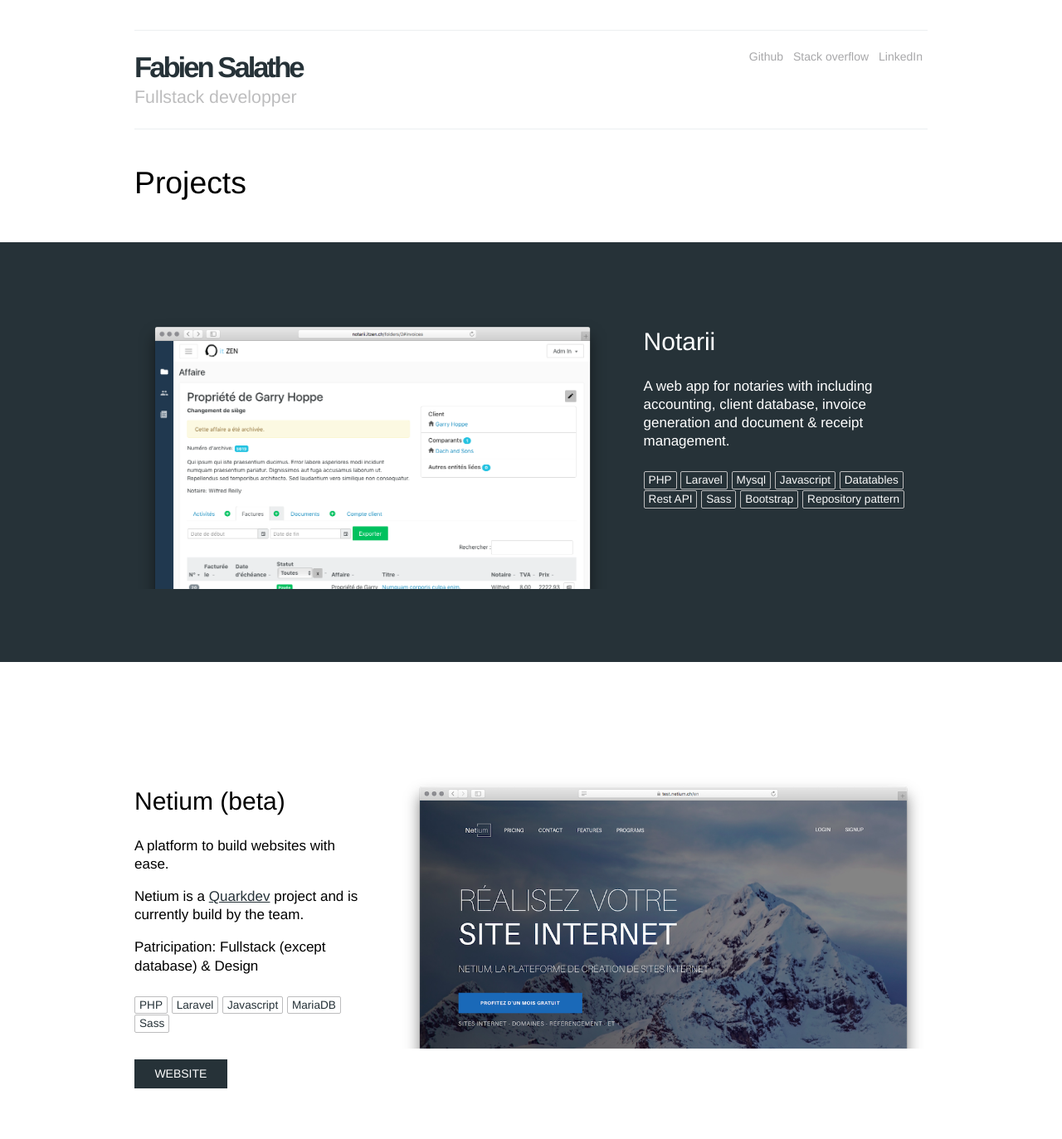
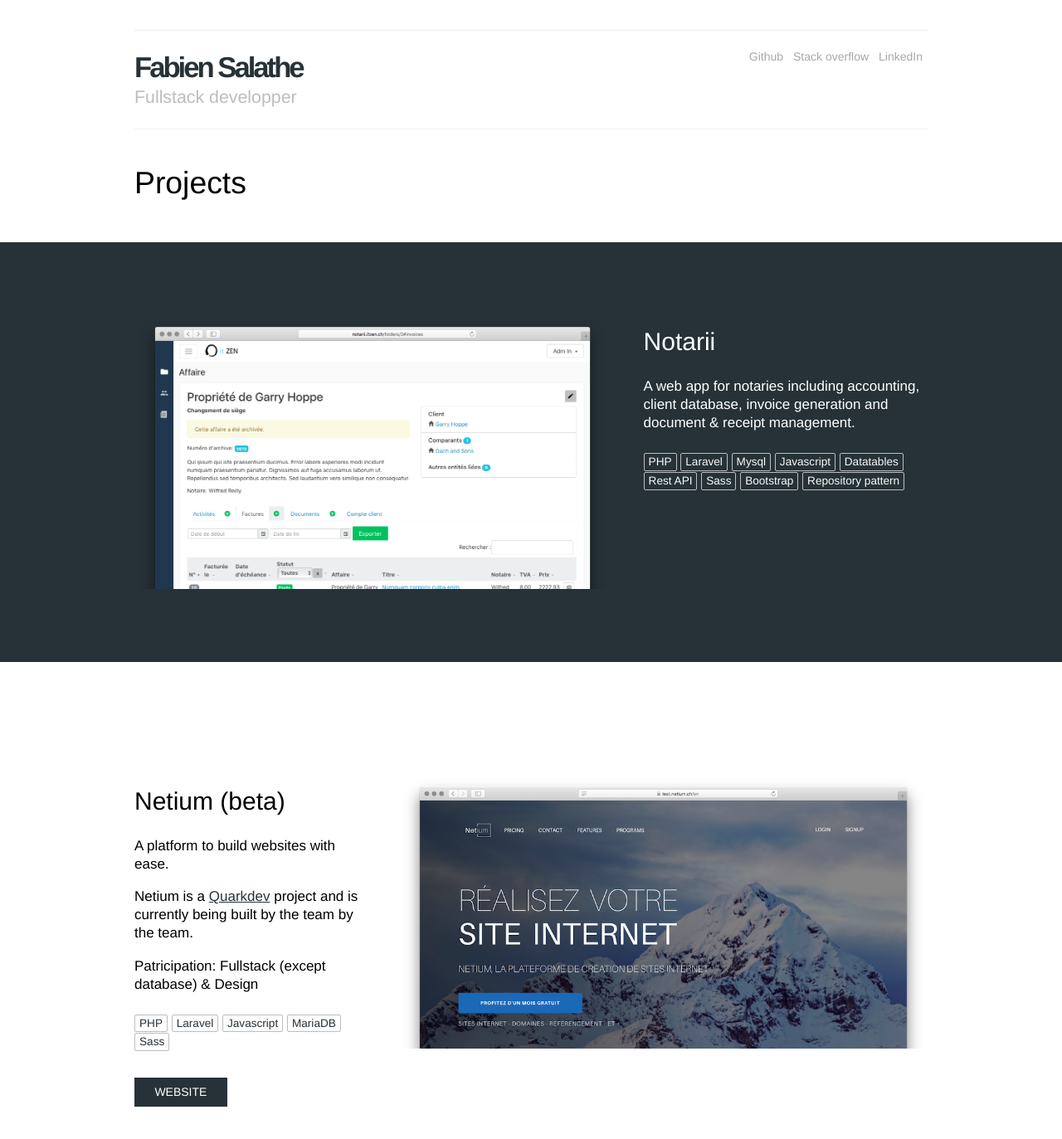
Before and after one commit to BafS/bafs.github.io, a Jekyll site: the page built from projects.html, in a window 1280 px wide and 1400 px high. Shown: the top 1373 px of the window at 83% size. Built offline with Jekyll 4.4.1, drawn with Linux system fonts in a browser that asks for light colours; some web fonts are replaced; some of the changed text lies outside the part shown.

Commit message:
Fix some typos

```diff
--- a/projects.html
+++ b/projects.html
@@ -16,7 +16,7 @@ layout: portfolio
     <div class="description c2-5">
       <h3>Notarii</h3>
       <p>
-        A web app for notaries with including accounting, client database,
+        A web app for notaries including accounting, client database,
         invoice generation and document &amp; receipt management.
       </p>
       <div class="tags">
@@ -42,7 +42,8 @@ layout: portfolio
         A platform to build websites with ease.
       </p>
       <p>
-        Netium is a <a href="https://quarkdev.com">Quarkdev</a> project and is currently build by the team.
+        Netium is a <a href="https://quarkdev.com">Quarkdev</a> project and is currently being
+        built by the team by the team.
       </p>
       <p>
         Patricipation: Fullstack (except database) &amp; Design
@@ -93,7 +94,7 @@ layout: portfolio
 <section class="section">
   <div class="row container">
     <div class="description c2-5">
-      <h3>Material-color app</h3>
+      <h3>Material Colors App</h3>
       <p>
         A handy macOS application to choose material colours.
       </p>
@@ -101,7 +102,7 @@ layout: portfolio
         <a href="https://github.com/ptmt/react-native-macos">React native macOS</a>
       </div>
       <div class="links">
-        <a href="http://github.com/bafs/material-color-native" class="btn">github</a>
+        <a href="https://github.com/BafS/Material-Colors-native" class="btn">github</a>
       </div>
     </div>
 
```
